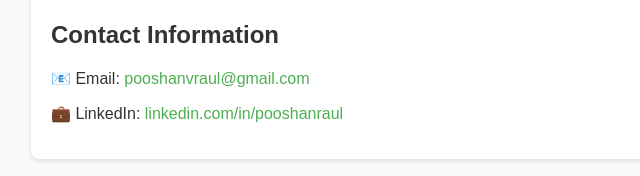
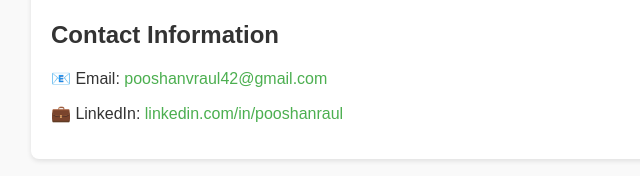
Before and after one commit to pooshanraul42/job-portfolio, a plain HTML site: page index.html in a window 1280 px wide. Shown: the part 1918-2094 px from the top of the page, 209-849 px from the left. Drawn offline with Linux system fonts and the light colour scheme.

Commit message:
Updated email address to pooshanvraul42@gmail.com

```diff
--- a/index.html
+++ b/index.html
@@ -94,7 +94,7 @@
 
         <section>
             <h2>Contact Information</h2>
-            <p>📧 Email: <a href="mailto:pooshanvraul42@gmail.com">pooshanvraul@gmail.com</a></p>
+            <p>📧 Email: <a href="mailto:pooshanvraul42@gmail.com">pooshanvraul42@gmail.com</a></p>
             <p>💼 LinkedIn: <a href="https://linkedin.com/in/pooshanraul">linkedin.com/in/pooshanraul</a></p>
         </section>
     </main>
```
